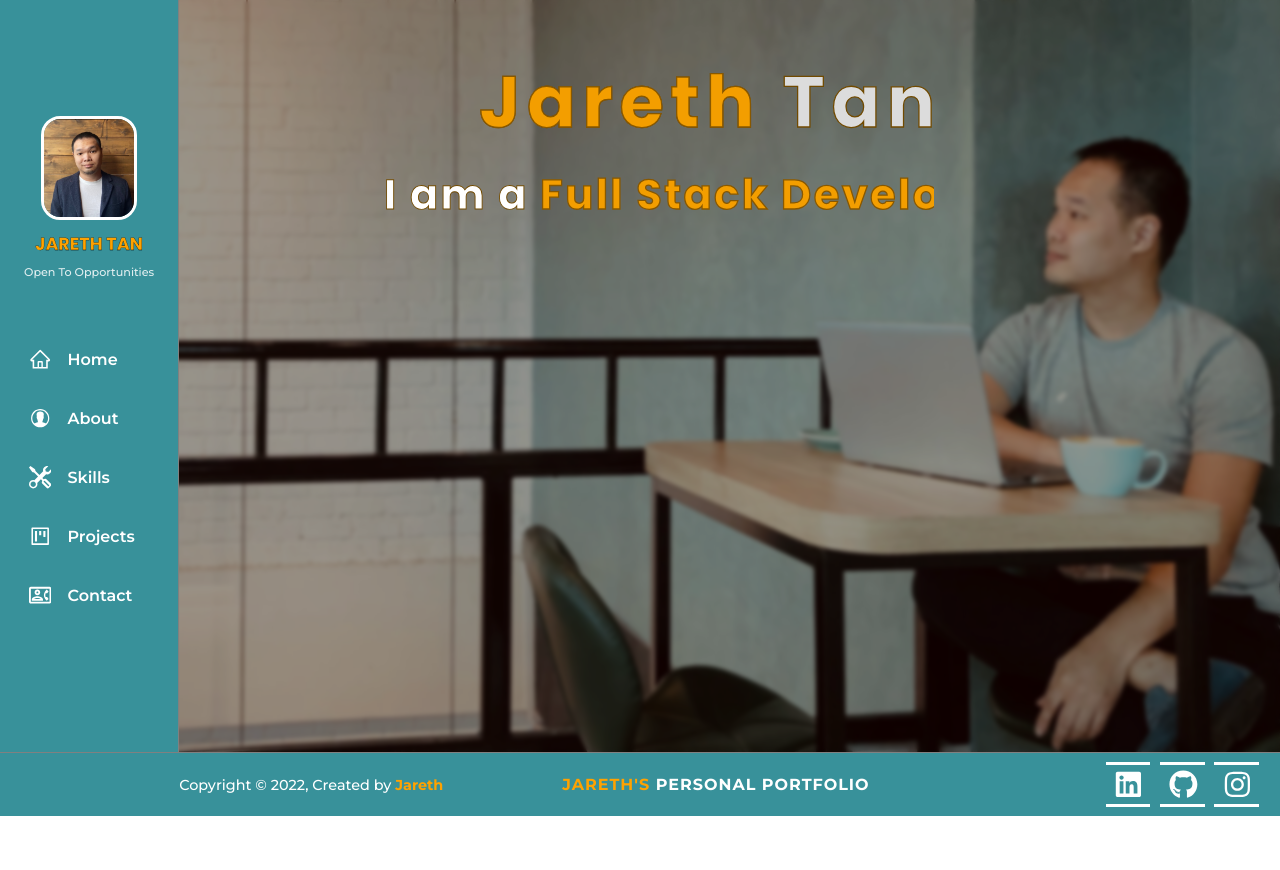
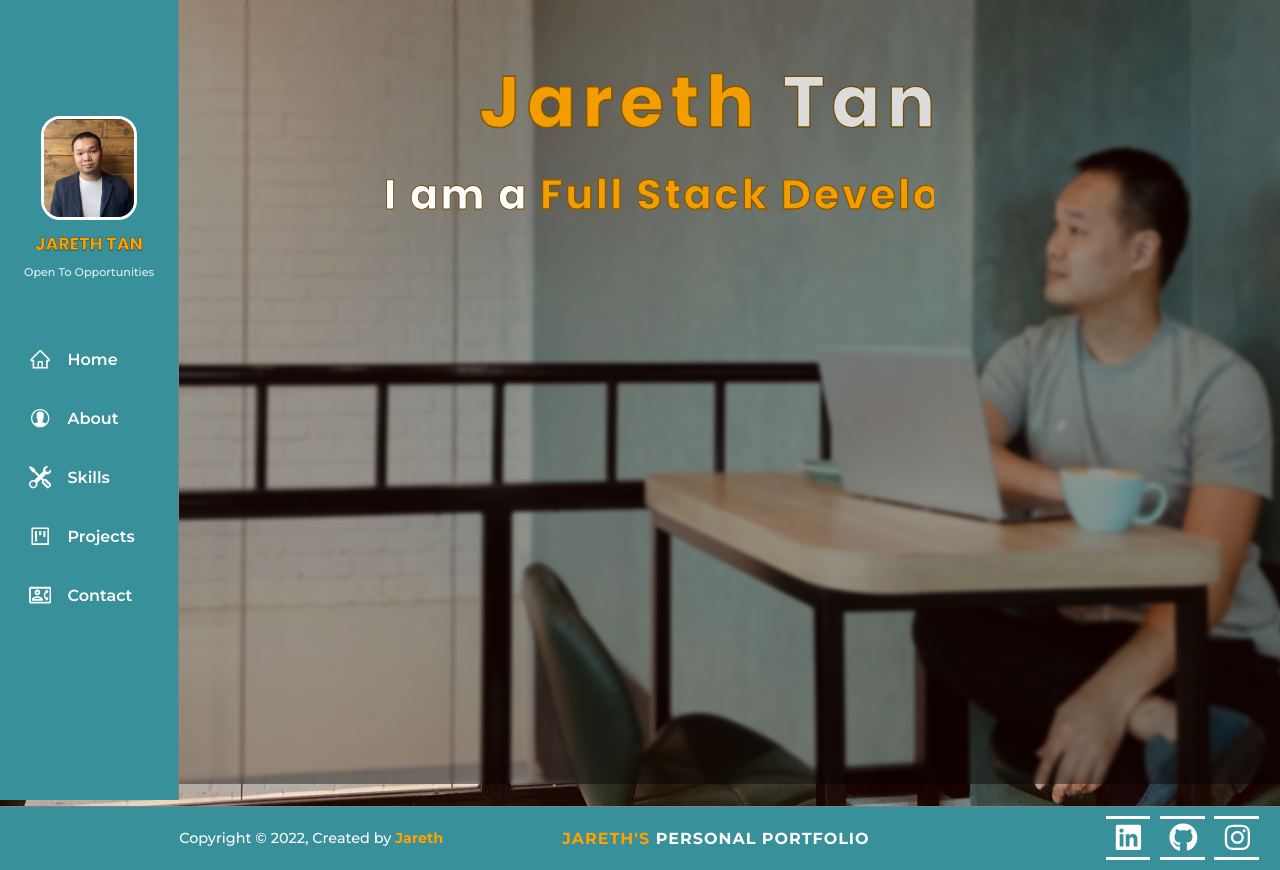
Before and after one commit to jarethtan/portfolio, a Next.js app: page / in a window 1280 px wide. Before the commit the page ends 816 px from the top, so only its background shows below. Built offline with nearby package versions, Linux system fonts and the light colour scheme.

Commit message:
4th commit

```diff
--- a/component/Home/HomePage.module.css
+++ b/component/Home/HomePage.module.css
@@ -7,29 +7,17 @@
 
 .homeImage1 {
   z-index: 0;
-  position: relative;
-  width: 100vw;
-  height: 94vh;
 }
 
 .homeImage2 {
-  position: relative;
-  width: 100vw;
-  height: 94vh;
   display: none;
 }
 
 .homeImage3 {
-  position: relative;
-  width: 100vw;
-  height: 94vh;
   display: none;
 }
 
 .homeImage4 {
-  position: relative;
-  width: 100vw;
-  height: 88vh;
   display: none;
 }
 
--- a/component/Home/HomePage.tsx
+++ b/component/Home/HomePage.tsx
@@ -9,16 +9,16 @@ const HomePage = () => {
   return (
     <div className={classes.container}>
       <div className={classes.homeImage1}>
-        <Image src="/images/homepage/homepic1.jpg" objectFit="fill" layout="fill" />
+        <Image src="/images/homepage/homepic1.jpg" width="1500" height="944" />
       </div>
       <div className={classes.homeImage2}>
-        <Image src="/images/homepage/homepic2.jpg" objectFit="fill" layout="fill" />
+        <Image src="/images/homepage/homepic2.jpg" width="100vw" height="100vh" />
       </div>
       <div className={classes.homeImage3}>
-        <Image src="/images/homepage/homepic3.jpg" objectFit="fill" layout="fill" />
+        <Image src="/images/homepage/homepic3.jpg" width="100vw" height="100vh" />
       </div>
       <div className={classes.homeImage4}>
-        <Image src="/images/homepage/homepic4.jpg" objectFit="fill" layout="fill" />
+        <Image src="/images/homepage/homepic4.jpg" width="100vw" height="100vh" />
       </div>
       <div className={classes.cover}></div>
       <Name />
```
